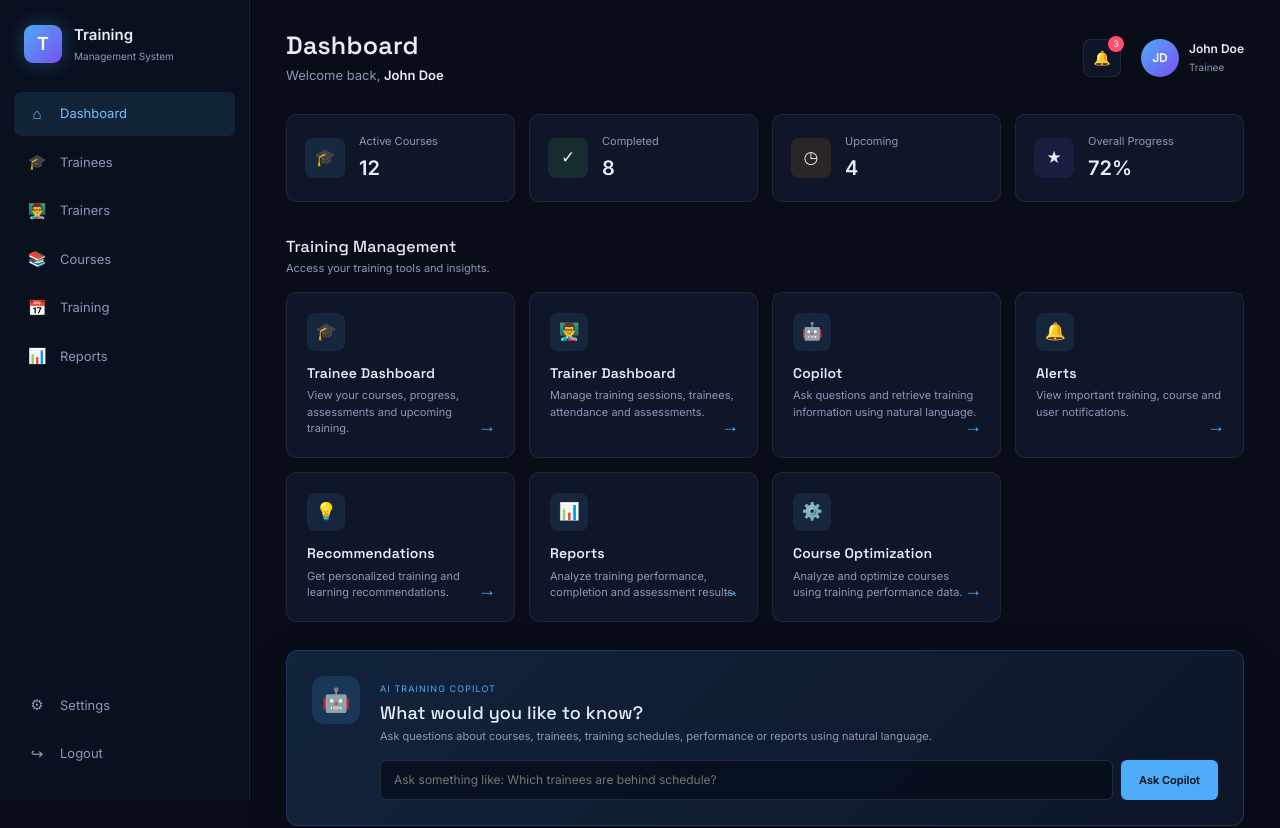
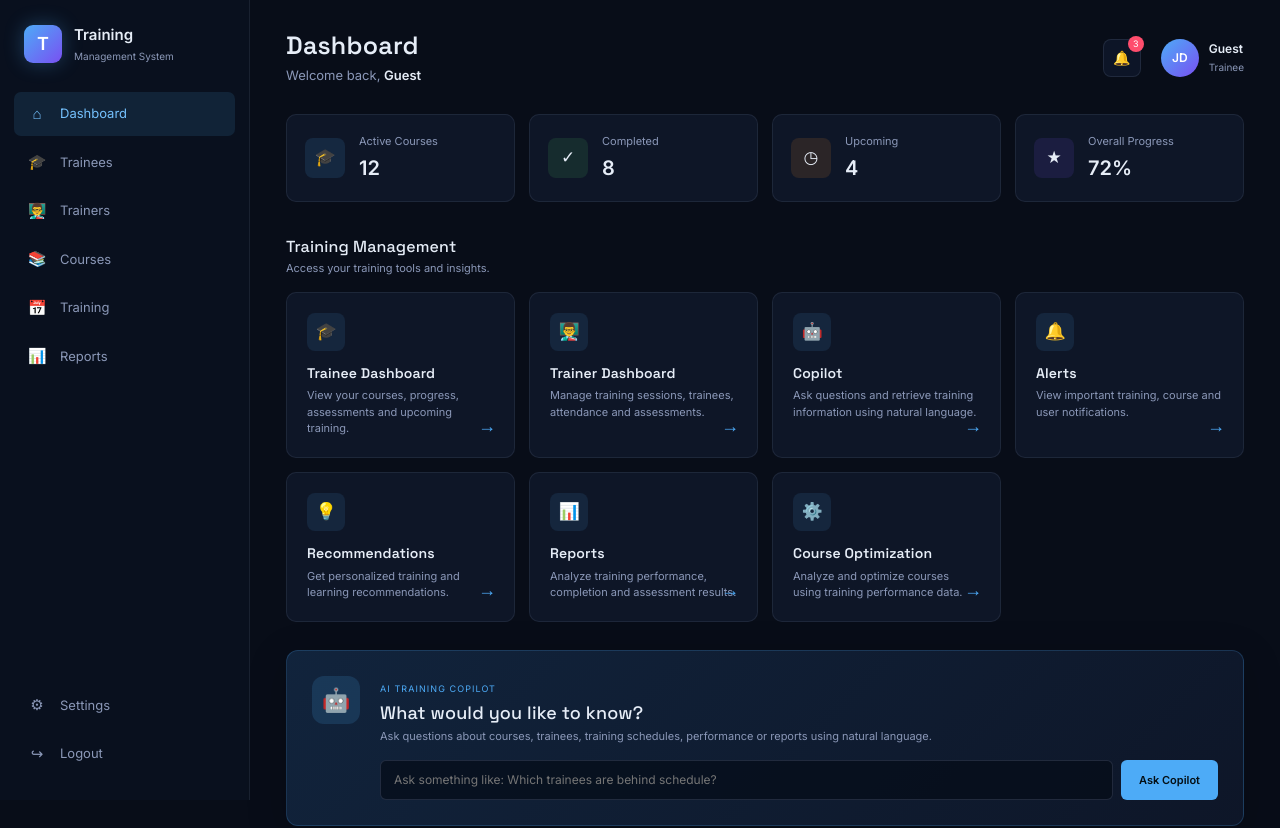
Before and after one commit to euana3/kttc-app, an Angular app: page /dashboard in a window 1280 px wide. Shown: the top 828 px of the page. Built offline with nearby package versions, Linux system fonts and the light colour scheme.

Commit message:
[Dashboard - sync username and role]

```diff
--- a/src/app/dashboard/dashboard.ts
+++ b/src/app/dashboard/dashboard.ts
@@ -1,4 +1,4 @@
-import { Component, signal } from '@angular/core';
+import { Component, OnInit, signal } from '@angular/core';
 import { Router } from '@angular/router';
 
 interface DashboardCard {
@@ -10,19 +10,20 @@ interface DashboardCard {
   enabled: boolean;
 }
 
+// type UserRole = 'Trainee' | 'Trainer' | 'Training Manager' | 'Admin';
+type UserRole = 'Trainee' | 'Trainer' | 'Training Manager' | 'Admin';
+
 @Component({
   selector: 'app-dashboard',
   imports: [],
   templateUrl: './dashboard.html',
   styleUrl: './dashboard.scss'
 })
-export class Dashboard {
+export class Dashboard implements OnInit {
 
-  protected readonly currentUser = signal('John Doe');
+ protected readonly currentUser = signal('');
+  protected readonly currentRole = signal<UserRole>('Trainee');
 
-  protected readonly currentRole = signal<
-    'Trainee' | 'Trainer' | 'Training Manager' | 'Admin'
-  >('Trainee');
 
   protected readonly dashboardCards = signal<DashboardCard[]>([
     {
@@ -85,6 +86,28 @@ export class Dashboard {
 
   constructor(private router: Router) {}
 
+   ngOnInit(): void {
+    this.loadUserFromSession();
+  }
+
+   private loadUserFromSession(): void {
+    const fullname = sessionStorage.getItem('fullname');
+    const username = sessionStorage.getItem('username');
+    this.currentUser.set(fullname || username || 'Guest');
+
+    const usergroups: string[] = JSON.parse(sessionStorage.getItem('usergroups') || '[]');
+    this.currentRole.set(this.resolveRole(usergroups));
+  }
+
+  private resolveRole(usergroups: string[]): UserRole {
+    const groups = usergroups.map(g => g.toLowerCase());
+
+    if (groups.includes('admin')) return 'Admin';
+    if (groups.includes('training manager') || groups.includes('trainingmanager')) return 'Training Manager';
+    if (groups.includes('trainer')) return 'Trainer';
+    return 'Trainee';
+  }
+
   protected navigateTo(route?: string): void {
     if (!route) {
       return;
```
